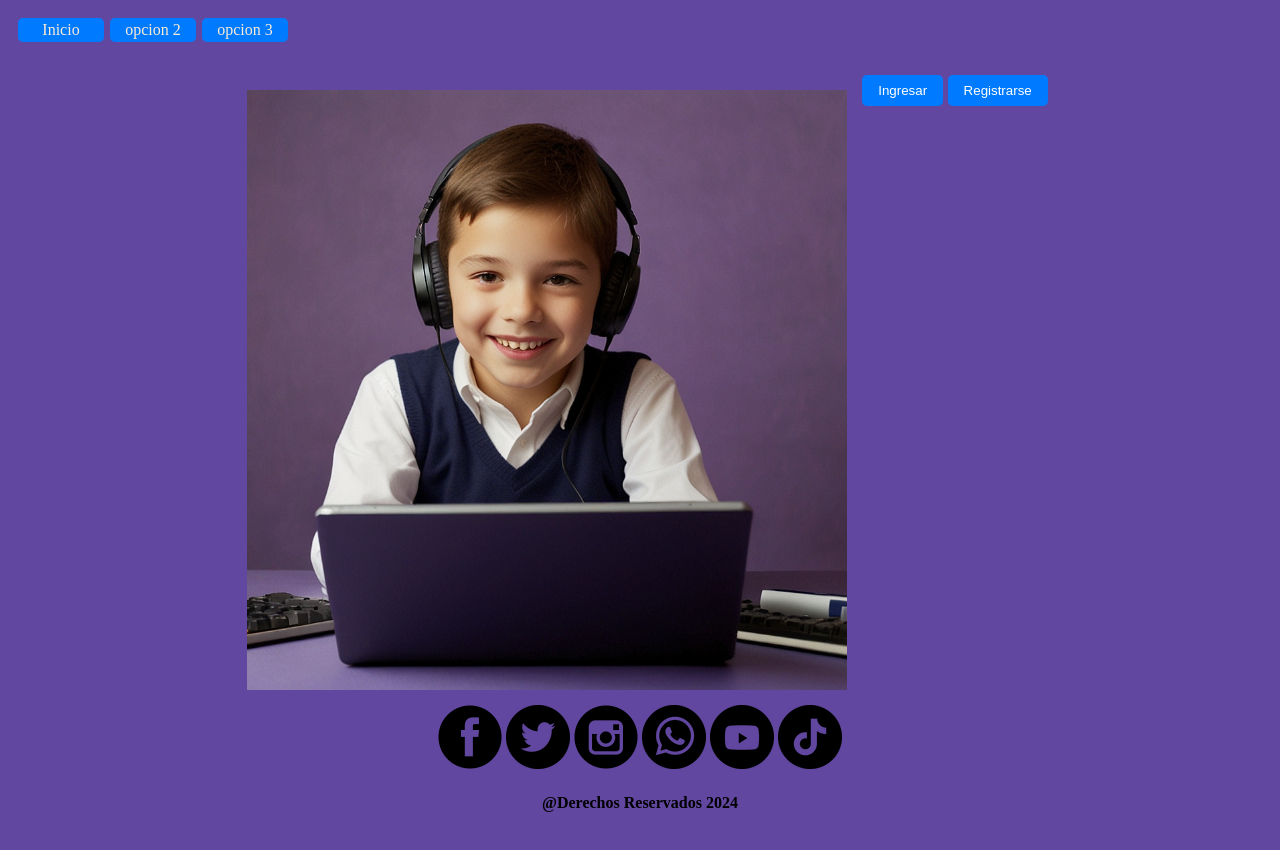
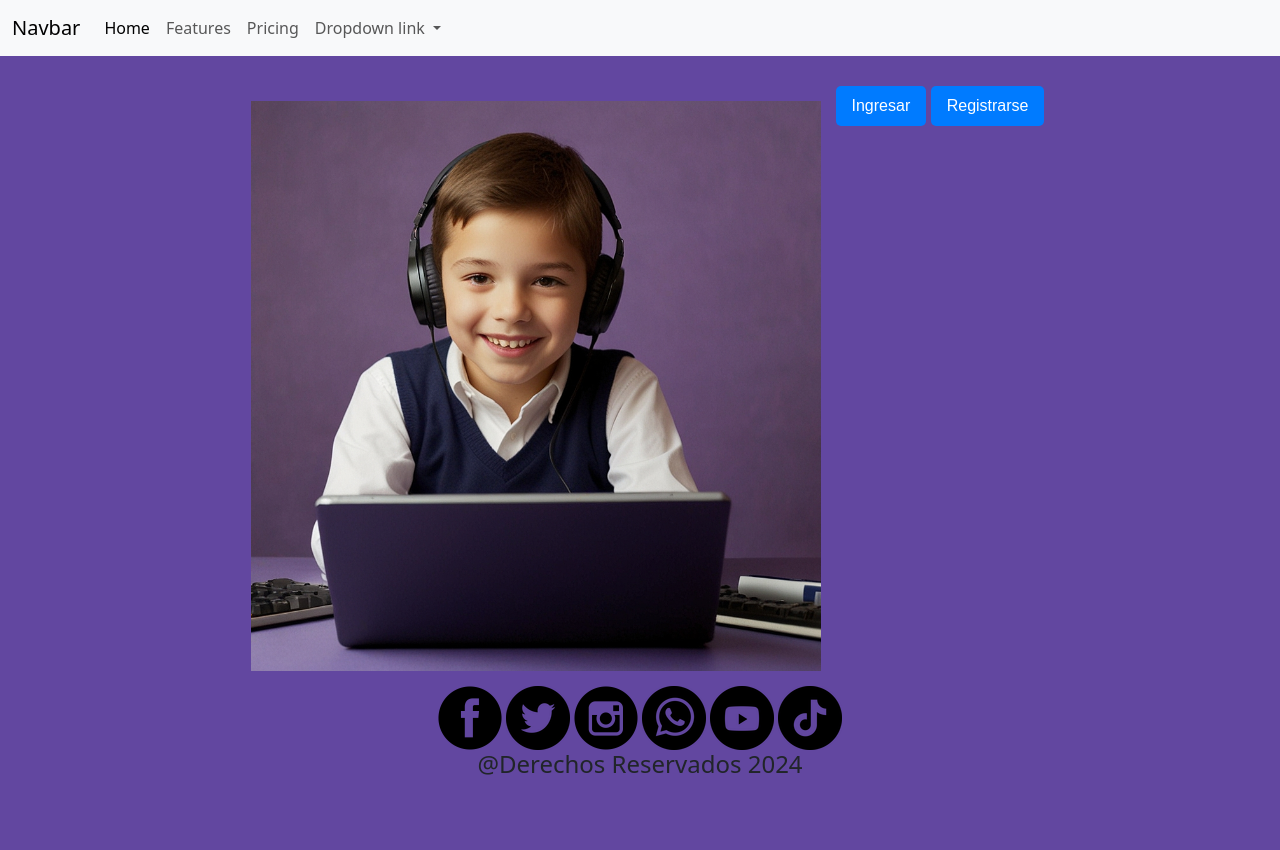
Before and after one commit to Calacanera/TPclassroom, a plain HTML site: page registro.html in a window 1280 px wide. After the commit the page ends 811 px from the top, so only its background shows below. Drawn offline with nearby package versions, Linux system fonts and the light colour scheme.

Commit message:
agregue un nav con bootstrap

```diff
--- a/registro.html
+++ b/registro.html
@@ -3,16 +3,51 @@
 <head>
   <meta charset="UTF-8">
   <meta name="viewport" content="width=device-width, initial-scale=1.0">
+  <link href="https://cdn.jsdelivr.net/npm/bootstrap@5.3.3/dist/css/bootstrap.min.css" rel="stylesheet" integrity="sha384-QWTKZyjpPEjISv5WaRU9OFeRpok6YctnYmDr5pNlyT2bRjXh0JMhjY6hW+ALEwIH" crossorigin="anonymous">
   <title>Formularios</title>
   <link rel="stylesheet" href="style.css">
   <link rel="shortcut icon" href="Img/teachermathsfemale_101116.ico" type="image/x-icon">
 </head>
+
 <body>
-  <div class="reg">
+
+  <nav class="navbar navbar-expand-lg bg-body-tertiary" style="width: 100%;">
+    <div class="container-fluid">
+      <a class="navbar-brand" href="#">Navbar</a>
+      <button class="navbar-toggler" type="button" data-bs-toggle="collapse" data-bs-target="#navbarNavDropdown" aria-controls="navbarNavDropdown" aria-expanded="false" aria-label="Toggle navigation">
+        <span class="navbar-toggler-icon"></span>
+      </button>
+      <div class="collapse navbar-collapse" id="navbarNavDropdown">
+        <ul class="navbar-nav">
+          <li class="nav-item">
+            <a class="nav-link active" aria-current="page" href="index.html">Home</a>
+          </li>
+          <li class="nav-item">
+            <a class="nav-link" href="#">Features</a>
+          </li>
+          <li class="nav-item">
+            <a class="nav-link" href="#">Pricing</a>
+          </li>
+          <li class="nav-item dropdown">
+            <a class="nav-link dropdown-toggle" href="#" role="button" data-bs-toggle="dropdown" aria-expanded="false">
+              Dropdown link
+            </a>
+            <ul class="dropdown-menu">
+              <li><a class="dropdown-item" href="#">Action</a></li>
+              <li><a class="dropdown-item" href="#">Another action</a></li>
+              <li><a class="dropdown-item" href="#">Something else here</a></li>
+            </ul>
+          </li>
+        </ul>
+      </div>
+    </div>
+  </nav>
+
+  <!-- <div class="reg">
     <a href="index.html">Inicio</a>
     <a href="#">opcion 2</a>
     <a href="#">opcion 3</a>
-  </div>
+  </div> -->
 
   <main class="form">
     <img src="Img/Default_kids_student_with_a_computer_gettin_fun_in_violet_back_1.jpg" alt="niño">
@@ -67,8 +102,9 @@
     <br>
 
   </footer>
-
-
+  <!-- bootstrap -->
+  <script src="https://cdn.jsdelivr.net/npm/bootstrap@5.3.3/dist/js/bootstrap.bundle.min.js" integrity="sha384-YvpcrYf0tY3lHB60NNkmXc5s9fDVZLESaAA55NDzOxhy9GkcIdslK1eN7N6jIeHz" crossorigin="anonymous"></script>
+  <!-- funciones js -->
   <script src="script.js"></script>
 
 
```
